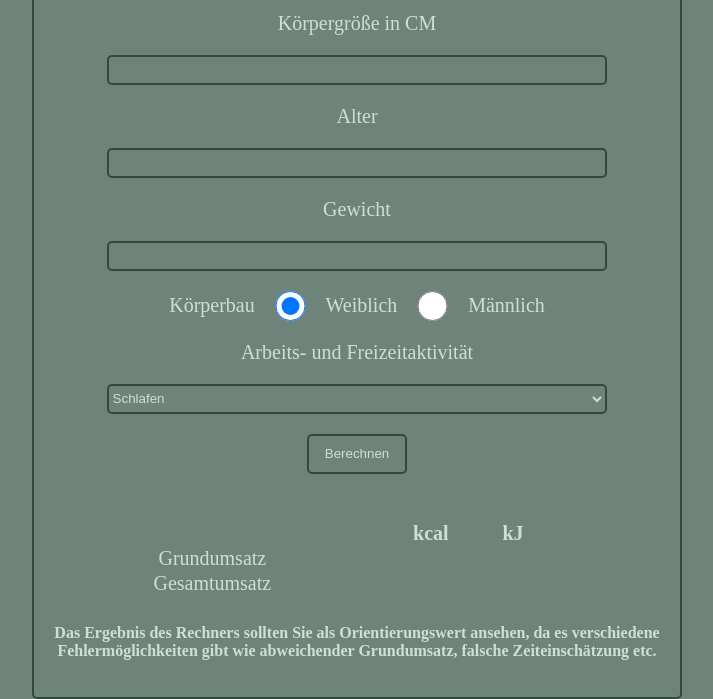
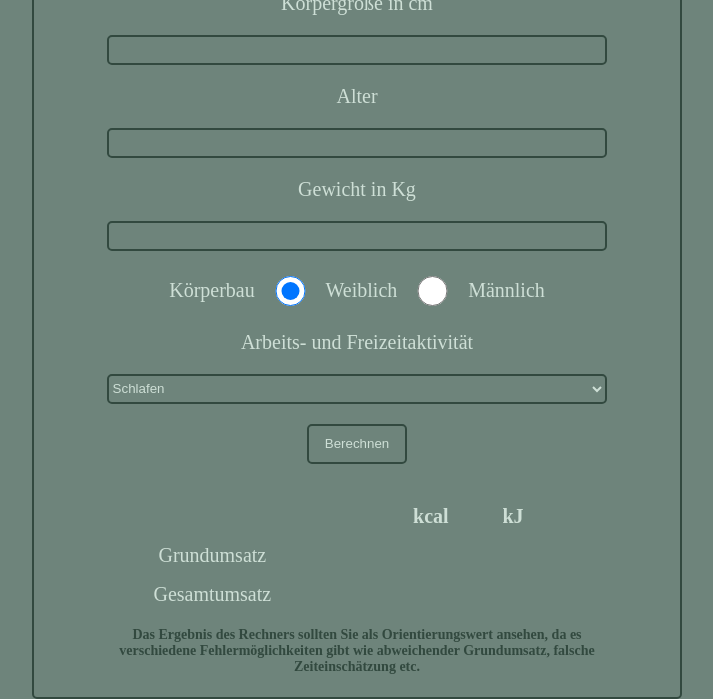
Before and after one commit to NiklasRulec/project-calories-calculator, a plain HTML site: page index.html in a window 1280 px wide. Shown: the part 101-800 px from the top of the page, without its empty margins (283-996 px from the left). Drawn offline with Linux system fonts and the light colour scheme; a web font is replaced by a local one.

Commit message:
project-calories-calculator

```diff
--- a/assets/css/style.css
+++ b/assets/css/style.css
@@ -28,6 +28,7 @@ html {
 
 h1 {
   font-size: 4rem;
+  margin-bottom: 1rem;
 }
 
 h2 {
@@ -35,7 +36,8 @@ h2 {
 }
 
 h3 {
-  font-size: 1.6rem;
+  font-size: 1.4rem;
+  color: var(--dark);
 }
 
 p,
@@ -59,7 +61,7 @@ section {
 
 article {
   width: 65rem;
-  height: 80rem;
+  height: 90rem;
   display: flex;
   align-items: center;
   justify-content: space-evenly;
@@ -69,13 +71,7 @@ article {
   border-radius: 0.5rem;
 }
 
-.körper {
-  width: 60%;
-  height: 5rem;
-  display: flex;
-  align-items: center;
-  justify-content: space-evenly;
-}
+/* ! ++++++++++ FORM ++++++++++ */
 
 form {
   display: flex;
@@ -100,15 +96,31 @@ select {
   margin-bottom: 2rem;
 }
 
-.output {
-  width: 100%;
+.körper {
+  width: 60%;
+  height: 6rem;
+  display: flex;
+  align-items: center;
+  justify-content: space-evenly;
 }
 
 .btn {
   width: 10rem;
   height: 4rem;
+  display: flex;
+  align-items: center;
+  justify-content: center;
+}
+
+.output {
+  width: 100%;
 }
 
 table {
   width: 80%;
+  height: 12rem;
 }
+
+.footer {
+  max-width: 80%;
+}
--- a/index.html
+++ b/index.html
@@ -12,11 +12,11 @@
       <article>
         <h1>Kalorien-Rechner</h1>
         <form onsubmit="calcFunction(); return false">
-          <label>Körpergröße in CM</label>
+          <label>Körpergröße in cm</label>
           <input type="number" id="grösse" required />
           <label>Alter</label>
           <input type="number" id="alter" required />
-          <label>Gewicht</label>
+          <label>Gewicht in Kg</label>
           <input type="number" id="gewicht" required />
           <div class="körper">
             <label>Körperbau</label>
@@ -67,7 +67,7 @@
             </tr>
           </table>
         </div>
-        <div>
+        <div class="footer">
           <h3>
             Das Ergebnis des Rechners sollten Sie als Orientierungswert ansehen,
             da es verschiedene Fehlermöglichkeiten gibt wie abweichender
```
